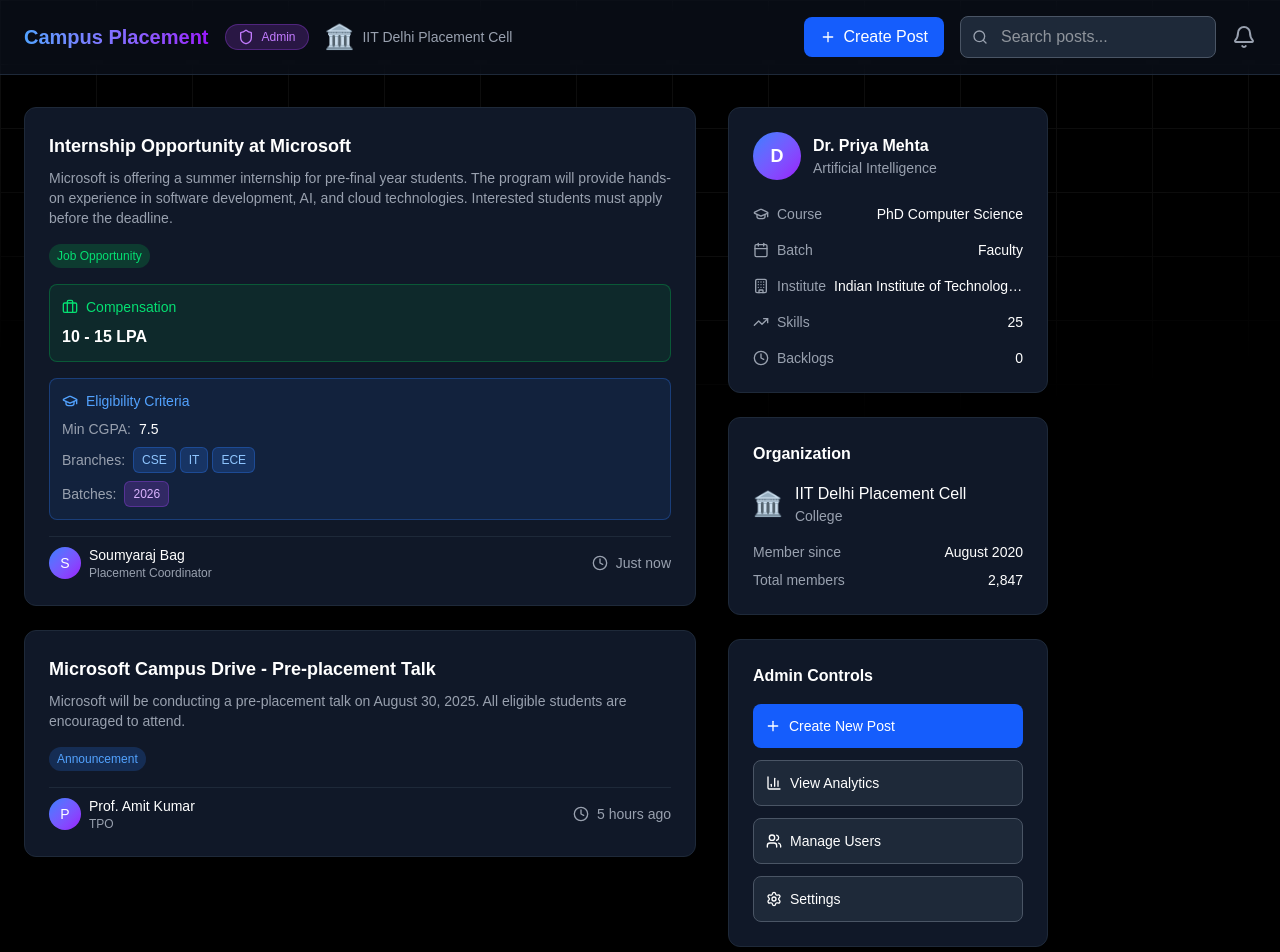
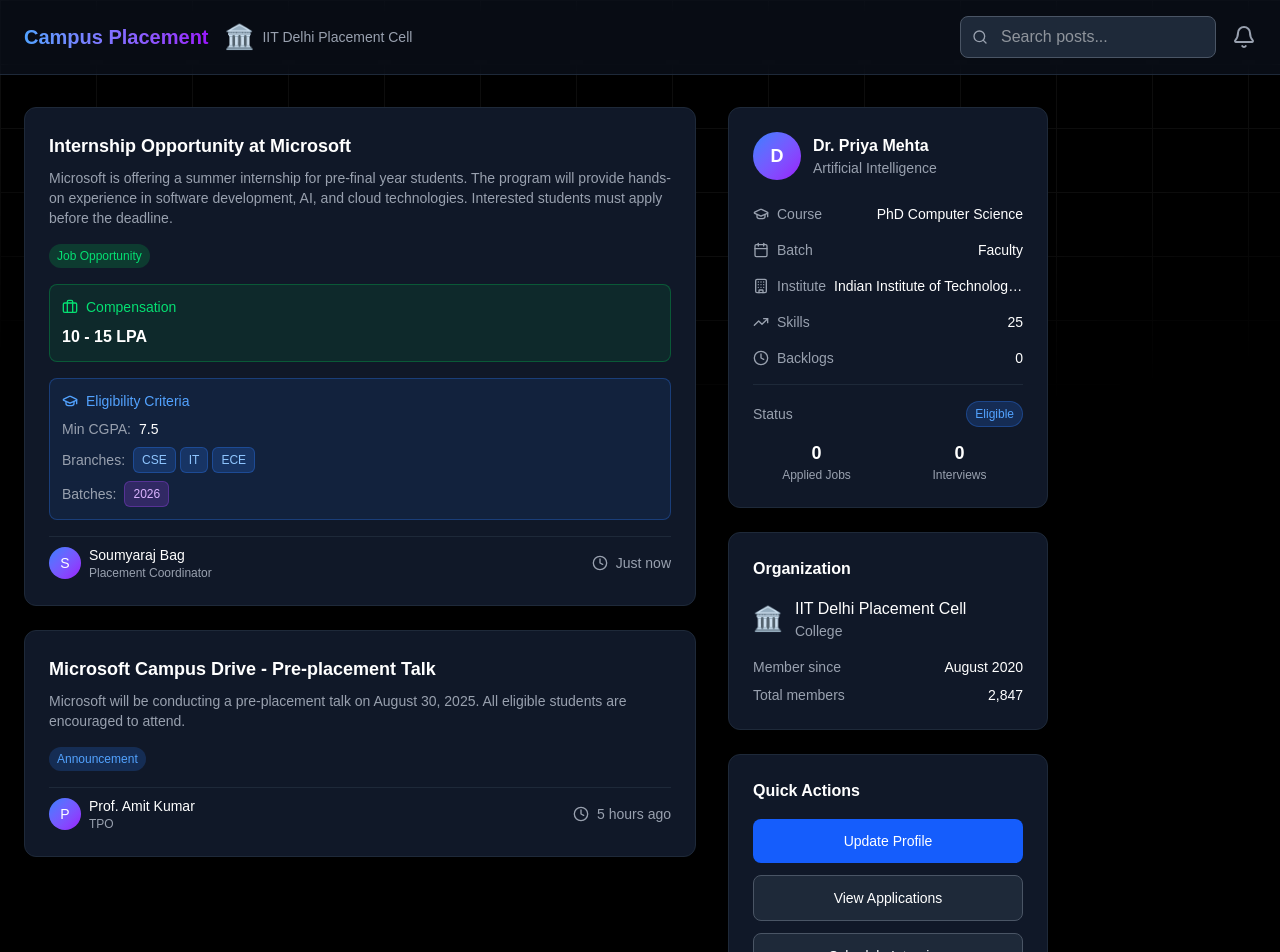
Before and after one commit to sutanukaa/sc-2-frontend, a Next.js app: page /home/student in a window 1280 px wide. Shown: the top 952 px of the page. Built offline with nearby package versions, Linux system fonts and the light colour scheme.

Commit message:
fix:student things

```diff
--- a/src/app/home/student/page.tsx
+++ b/src/app/home/student/page.tsx
@@ -2,7 +2,7 @@
 import React, { useState, useEffect } from 'react';
 import {
   Calendar, Building, Award, TrendingUp, Clock, Bell, Search,
-  Plus, X, Save, Users, BarChart3, Settings, Briefcase, Shield, GraduationCap
+  Users, BarChart3, Settings, Briefcase, Shield, GraduationCap
 } from 'lucide-react';
 
 interface UserStats {
@@ -69,38 +69,12 @@
   };
 }
 
-interface UserRole {
-  role: 'user' | 'admin' | 'moderator';
-  permissions: {
-    canCreatePosts: boolean;
-    canDeletePosts: boolean;
-    canManageUsers: boolean;
-    canViewAnalytics: boolean;
-  };
-}
-
-
-interface CreatePostForm {
-  title: string;
-  content: string;
-  type: Post['type'];
-}
-
-const RoleBasedDashboard: React.FC = () => {
+const StudentDashboard: React.FC = () => {
   const [isLoading, setIsLoading] = useState<boolean>(true);
   const [userStats, setUserStats] = useState<UserStats | null>(null);
   const [userOrgStatus, setUserOrgStatus] = useState<UserOrganizationStatus | null>(null);
-  const [userRole, setUserRole] = useState<UserRole | null>(null);
   const [posts, setPosts] = useState<Post[]>([]);
   const [isProcessingInvite, setIsProcessingInvite] = useState<boolean>(false);
-  const [showCreatePost, setShowCreatePost] = useState<boolean>(false);
-
-
-  const [createPostForm, setCreatePostForm] = useState<CreatePostForm>({
-    title: '',
-    content: '',
-    type: 'announcement'
-  });
 
   const mockUserStats: UserStats = {
     name: "Dr. Priya Mehta",
@@ -115,28 +89,6 @@
     appliedJobs: 0,
     interviewsScheduled: 0
   };
-
-  // Mock role data - Admin role
-  const mockUserRole: UserRole = {
-    role: 'admin',
-    permissions: {
-      canCreatePosts: true,
-      canDeletePosts: true,
-      canManageUsers: true,
-      canViewAnalytics: true
-    }
-  };
-
-  // For testing user role, uncomment this:
-  // const mockUserRole: UserRole = {
-  //   role: 'user',
-  //   permissions: {
-  //     canCreatePosts: false,
-  //     canDeletePosts: false,
-  //     canManageUsers: false,
-  //     canViewAnalytics: false
-  //   }
-  // };
 
   const mockUserOrgStatus: UserOrganizationStatus = {
     isPartOfOrg: true,
@@ -186,13 +138,6 @@
     }
   ];
 
-  const postTypes: { value: Post['type']; label: string; icon: React.ReactNode; color: string }[] = [
-    { value: 'announcement', label: 'Announcement', icon: <Bell className="w-4 h-4" />, color: 'blue' },
-    { value: 'opportunity', label: 'Job Opportunity', icon: <Briefcase className="w-4 h-4" />, color: 'green' },
-    { value: 'update', label: 'Update', icon: <BarChart3 className="w-4 h-4" />, color: 'purple' },
-    { value: 'deadline', label: 'Deadline', icon: <Clock className="w-4 h-4" />, color: 'red' }
-  ];
-
   useEffect(() => {
     const loadData = async () => {
       setIsLoading(true);
@@ -200,7 +145,6 @@
 
       setUserStats(mockUserStats);
       setUserOrgStatus(mockUserOrgStatus);
-      setUserRole(mockUserRole);
       setPosts(mockPosts);
       setIsLoading(false);
     };
@@ -244,45 +188,6 @@
       setIsProcessingInvite(false);
     }
   };
-
-  const handleCreatePost = async () => {
-    if (!createPostForm.title.trim() || !createPostForm.content.trim()) {
-      alert('Please fill in required fields');
-      return;
-    }
-
-    try {
-      // Simulate API call to create post
-      await new Promise(resolve => setTimeout(resolve, 1500));
-
-      const newPost: Post = {
-        id: `post-${Date.now()}`,
-        title: createPostForm.title,
-        content: createPostForm.content,
-        author: {
-          name: userStats?.name || "Admin",
-          role: "Admin",
-        },
-        timestamp: "Just now",
-        type: createPostForm.type
-      };
-
-      setPosts(prevPosts => [newPost, ...prevPosts]);
-
-      // Reset form
-      setCreatePostForm({
-        title: '',
-        content: '',
-        type: 'announcement'
-      });
-
-      setShowCreatePost(false);
-    } catch (error) {
-      console.error('Failed to create post:', error);
-    }
-  };
-
-
 
   const getPostTypeColor = (type: Post['type']) => {
     switch (type) {
@@ -353,85 +258,6 @@
     </div>
   );
 
-  const CreatePostModal = () => (
-    <div className="fixed inset-0 bg-black/50 backdrop-blur-sm flex items-center justify-center z-50 p-4">
-      <div className="bg-gray-900 rounded-xl border border-gray-800 w-full max-w-4xl max-h-[90vh] overflow-y-auto">
-        <div className="flex items-center justify-between p-6 border-b border-gray-800">
-          <h2 className="text-xl font-bold text-white">Create New Post</h2>
-          <button
-            onClick={() => setShowCreatePost(false)}
-            className="p-2 text-gray-400 hover:text-white transition-colors"
-          >
-            <X className="w-5 h-5" />
-          </button>
-        </div>
-
-        <div className="p-6 space-y-6">
-          <div>
-            <label className="block text-sm font-medium text-gray-300 mb-3">Post Type</label>
-            <div className="grid grid-cols-2 gap-3">
-              {postTypes.map((type) => (
-                <button
-                  key={type.value}
-                  onClick={() => setCreatePostForm(prev => ({ ...prev, type: type.value }))}
-                  className={`p-3 rounded-lg border transition-colors flex items-center gap-2 ${
-                    createPostForm.type === type.value
-                      ? `bg-${type.color}-500/20 border-${type.color}-500/30 text-${type.color}-400`
-                      : 'bg-gray-800 border-gray-700 text-gray-400 hover:border-gray-600'
-                  }`}
-                >
-                  {type.icon}
-                  <span>{type.label}</span>
-                </button>
-              ))}
-            </div>
-          </div>
-
-          <div>
-            <label className="block text-sm font-medium text-gray-300 mb-2">Title *</label>
-            <input
-              type="text"
-              value={createPostForm.title}
-              onChange={(e) => setCreatePostForm(prev => ({ ...prev, title: e.target.value }))}
-              placeholder="Enter post title..."
-              className="w-full p-3 bg-gray-800 border border-gray-600 rounded-lg text-white focus:border-blue-500 focus:outline-none"
-            />
-          </div>
-
-          <div>
-            <label className="block text-sm font-medium text-gray-300 mb-2">Content *</label>
-            <textarea
-              value={createPostForm.content}
-              onChange={(e) => setCreatePostForm(prev => ({ ...prev, content: e.target.value }))}
-              placeholder="Enter post content..."
-              rows={5}
-              className="w-full p-3 bg-gray-800 border border-gray-600 rounded-lg text-white focus:border-blue-500 focus:outline-none resize-vertical"
-            />
-
-          </div>
-
-          {/* Action Buttons */}
-          <div className="flex gap-3 pt-4 border-t border-gray-800">
-            <button
-              onClick={() => setShowCreatePost(false)}
-              className="flex-1 p-3 bg-gray-800 border border-gray-600 text-white rounded-lg hover:border-gray-500 transition-colors"
-            >
-              Cancel
-            </button>
-            <button
-              onClick={handleCreatePost}
-              disabled={!createPostForm.title.trim() || !createPostForm.content.trim()}
-              className="flex-1 p-3 bg-blue-600 text-white rounded-lg hover:bg-blue-700 disabled:bg-blue-600/50 disabled:cursor-not-allowed transition-colors flex items-center justify-center gap-2"
-            >
-              <Save className="w-4 h-4" />
-              Create Post
-            </button>
-          </div>
-        </div>
-      </div>
-    </div>
-  );
-
   return (
     <div className="min-h-screen bg-black text-white">
       <div className="absolute inset-0 h-full w-full bg-transparent opacity-5 bg-[linear-gradient(to_right,#f0f0f0_1px,transparent_1px),linear-gradient(to_bottom,#f0f0f0_1px,transparent_1px)] bg-[size:6rem_4rem] [mask-image:radial-gradient(ellipse_80%_50%_at_50%_0%,#000_70%,transparent_110%)]"></div>
@@ -444,12 +270,6 @@
                 <h1 className="text-xl font-bold bg-gradient-to-r from-blue-400 to-purple-600 bg-clip-text text-transparent">
                   Campus Placement
                 </h1>
-                {userRole?.role === 'admin' && (
-                  <div className="flex items-center gap-2 px-3 py-1 bg-purple-500/20 text-purple-400 border border-purple-500/30 rounded-full">
-                    <Shield className="w-4 h-4" />
-                    <span className="text-xs font-medium">Admin</span>
-                  </div>
-                )}
                 {userOrgStatus?.isPartOfOrg && userOrgStatus.organization && (
                   <div className="flex items-center gap-2 text-gray-400">
                     <span className="text-2xl">{userOrgStatus.organization.logo}</span>
@@ -469,15 +289,6 @@
                 )}
               </div>
               <div className="flex items-center gap-4">
-                {userRole?.permissions.canCreatePosts && (
-                  <button
-                    onClick={() => setShowCreatePost(true)}
-                    className="flex items-center gap-2 px-4 py-2 bg-blue-600 text-white rounded-lg hover:bg-blue-700 transition-colors"
-                  >
-                    <Plus className="w-4 h-4" />
-                    Create Post
-                  </button>
-                )}
                 <div className="relative">
                   <Search className="absolute left-3 top-1/2 transform -translate-y-1/2 w-4 h-4 text-gray-400" />
                   <input
@@ -576,7 +387,6 @@
                           <div className="space-y-4">
                             <div>
                               <h3 className="text-lg font-semibold text-white mb-2">{post.title}</h3>
-                              {/* <p className="text-gray-300 mb-3">{post.description}</p> */}
                               <p className="text-gray-400 text-sm">{post.content}</p>
                             </div>
 
@@ -771,7 +581,6 @@
                         <span className="text-white text-sm font-medium">{userStats.activeBacklogs}</span>
                       </div>
 
-                      {userRole?.role !== 'admin' && (
                       <div className="pt-4 border-t border-gray-800">
                         <div className="flex items-center justify-between mb-3">
                           <span className="text-sm text-gray-400">Status</span>
@@ -791,7 +600,6 @@
                           </div>
                         </div>
                       </div>
-                      )}
                     </div>
                   </div>
                 )
@@ -821,40 +629,8 @@
                 </div>
               )}
 
-              {/* Admin Controls */}
-              {!isLoading && userRole?.role === 'admin' && (
-                <div className="bg-gray-900 rounded-xl p-6 border border-gray-800">
-                  <h3 className="font-semibold text-white mb-4">Admin Controls</h3>
-                  <div className="space-y-3">
-                    <button
-                      onClick={() => setShowCreatePost(true)}
-                      className="w-full p-3 bg-blue-600 text-white rounded-lg hover:bg-blue-700 transition-colors text-sm flex items-center gap-2"
-                    >
-                      <Plus className="w-4 h-4" />
-                      Create New Post
-                    </button>
-                    {userRole.permissions.canViewAnalytics && (
-                      <button className="w-full p-3 bg-gray-800 border border-gray-600 text-white rounded-lg hover:border-gray-500 transition-colors text-sm flex items-center gap-2">
-                        <BarChart3 className="w-4 h-4" />
-                        View Analytics
-                      </button>
-                    )}
-                    {userRole.permissions.canManageUsers && (
-                      <button className="w-full p-3 bg-gray-800 border border-gray-600 text-white rounded-lg hover:border-gray-500 transition-colors text-sm flex items-center gap-2">
-                        <Users className="w-4 h-4" />
-                        Manage Users
-                      </button>
-                    )}
-                    <button className="w-full p-3 bg-gray-800 border border-gray-600 text-white rounded-lg hover:border-gray-500 transition-colors text-sm flex items-center gap-2">
-                      <Settings className="w-4 h-4" />
-                      Settings
-                    </button>
-                  </div>
-                </div>
-              )}
-
-              {/* Quick Actions for non-admin users */}
-              {!isLoading && userRole?.role !== 'admin' && (
+              {/* Quick Actions for users */}
+              {!isLoading && (
                 <div className="bg-gray-900 rounded-xl p-6 border border-gray-800">
                   <h3 className="font-semibold text-white mb-4">Quick Actions</h3>
                   <div className="space-y-3">
@@ -904,11 +680,8 @@
           </div>
         </div>
       </div>
-
-      {/* Create Post Modal */}
-      {showCreatePost && <CreatePostModal />}
     </div>
   );
 };
 
-export default RoleBasedDashboard;
+export default StudentDashboard;
```
Lines whose indentation alone changed are shown as unchanged.
